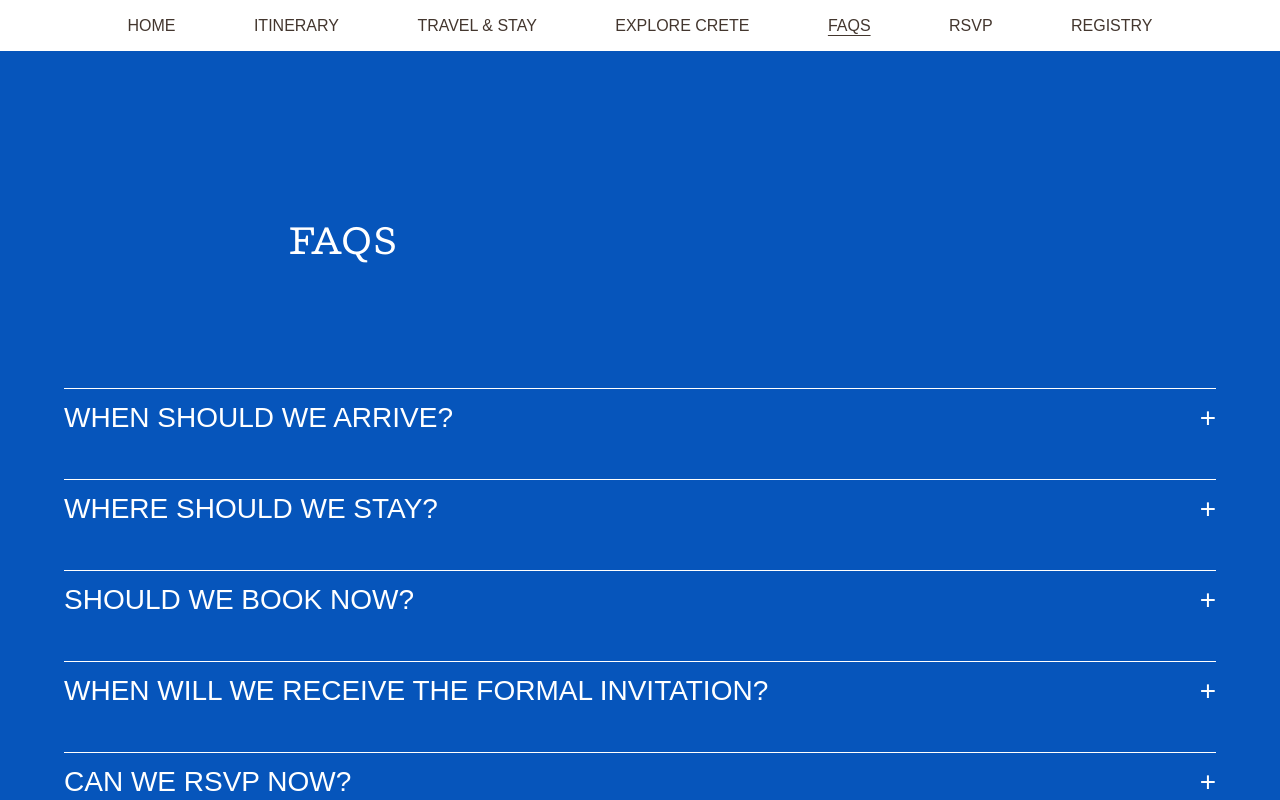
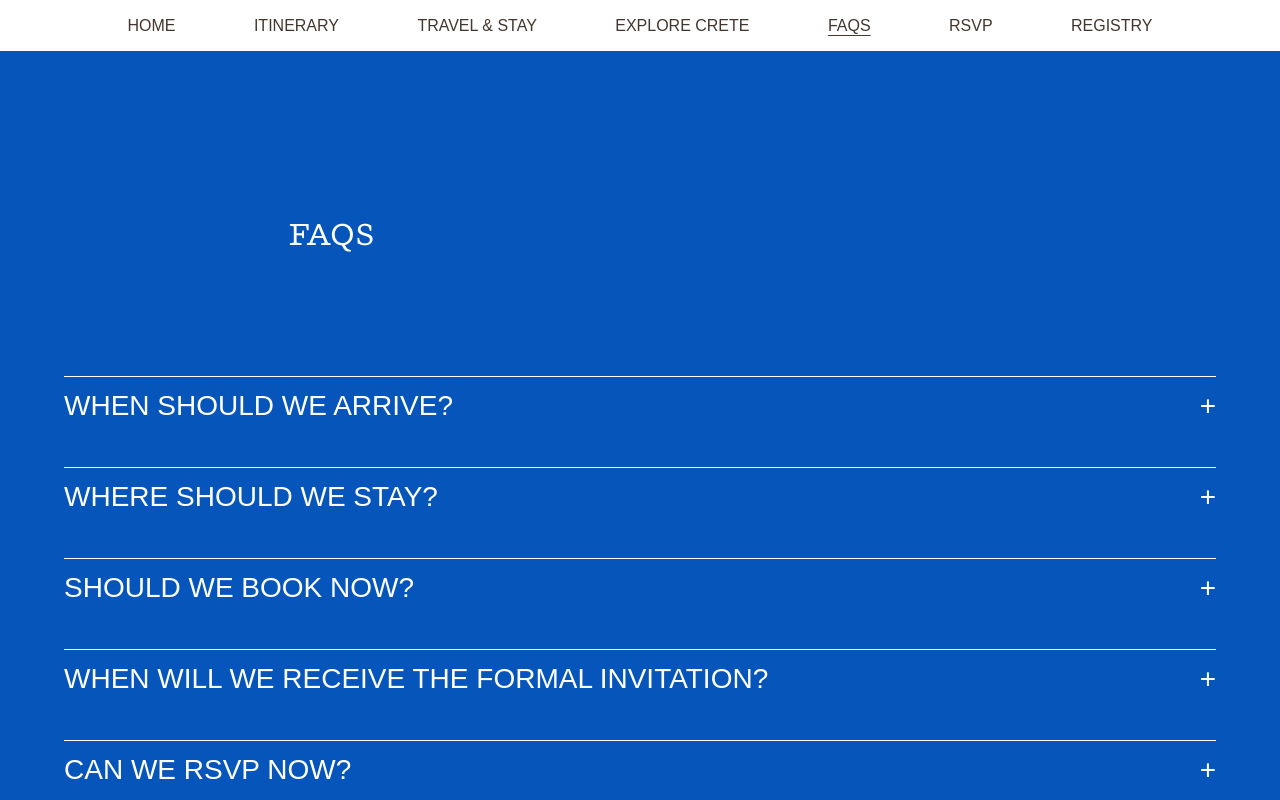
Before and after one commit to ajaxabernathy/courtney-and-ajax, a Next.js app: page /faqs in a window 1280 px wide. Shown: the top 800 px of the page. Built offline with nearby package versions, Linux system fonts and the light colour scheme; a web font is replaced by a local one.

Commit message:
fix: offset hero font size

```diff
--- a/app/globals.css
+++ b/app/globals.css
@@ -49,7 +49,7 @@ nav a[aria-current="page"] {
 }
 
 .text-box-header {
-  @apply font-wagram-slab text-[20px] md:text-[38px] uppercase tracking-[9%];
+  @apply font-wagram-slab text-[20px] md:text-[30px] uppercase tracking-[9%];
 }
 
 .text-box-header-sm {
```
